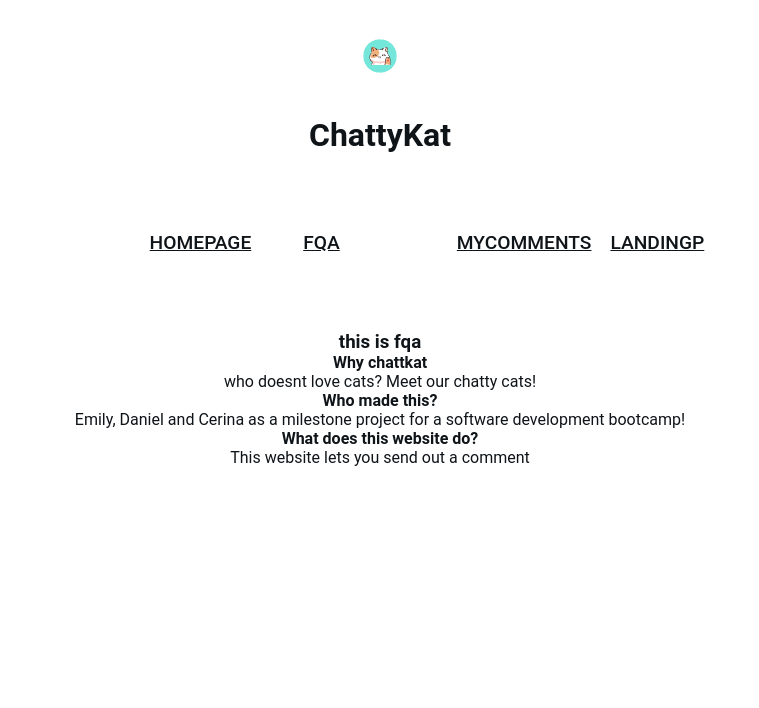
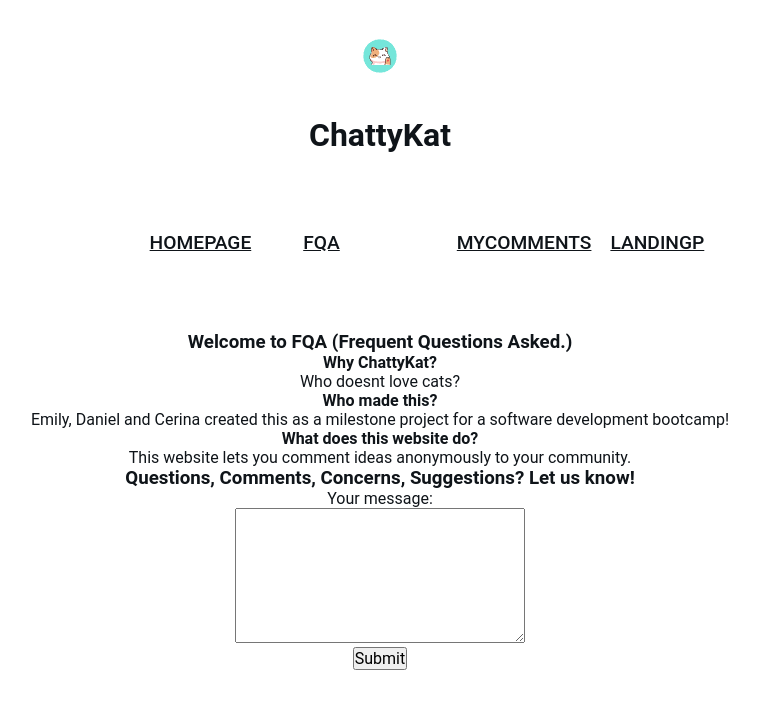
Before and after one commit to elle-bacon/milestone-project-2, a React (Create React App) app: page /FQA in a window 1280 px wide. Shown: the top 708 px of the page, without its empty margins (260-1019 px from the left). Built offline with nearby package versions, Linux system fonts and the light colour scheme.

Commit message:
fqa and landing page

```diff
--- a/src/components/fqa.js
+++ b/src/components/fqa.js
@@ -1,23 +1,36 @@
 import React from "react"
-
 
 function FQA () {
 
     return(
         <>
-        <h3>this is fqa</h3>
-        <h4>Why chattkat</h4>
+        <h3>Welcome to FQA (Frequent Questions Asked.)</h3>
+        <h4>Why ChattyKat?</h4>
         <p>
-            who doesnt love cats? Meet our chatty cats!
+            Who doesnt love cats?
         </p>
         <h4>Who made this?</h4>
         <p>
-            Emily, Daniel and Cerina as a milestone project for a software development bootcamp!
+            Emily, Daniel and Cerina created this as a milestone project for a software development bootcamp!
         </p>
         <h4>What does this website do?</h4>
         <p>
-            This website lets you send out a comment
-        </p>
+            This website lets you comment ideas anonymously to your community.
+    </p>
+
+        <div>
+<h3>Questions, Comments, Concerns, Suggestions?  Let us know!</h3>
+        <form id="contact_form" action="#" method="POST" enctype="multipart/form-data">
+
+  <div class="row">
+    <label class="required" for="message">Your message:</label><br />
+    <textarea id="message" class="input" name="message" rows="7" cols="30"></textarea><br />
+    <span id="message_validation" class="error_message"></span>
+  </div>
+
+    <input id="submit_button" type="submit" value="Submit" />
+</form>
+</div>
         </>
     )
 }
--- a/src/components/landingpage.js
+++ b/src/components/landingpage.js
@@ -3,7 +3,7 @@ import React from "react"
 function LandingP () {
 
     return(
-        <h3>Landing Page, this is a page that i made just to test the routes and it seems to be working woohoo</h3>
+        <h3>By using our site all users agree to refraining from illegal activity, hate speech and other forms of noninclusive behavior.  This website is intended for recreational purposes only.  Please fact check information you may read via posts and contact us if you this you have encountered a breach in our user agreement policy.  A contact link can be found under our FQA section.  Thank you for choosing to use ChattyKat.</h3>
     )
 }
 export default LandingP
```
